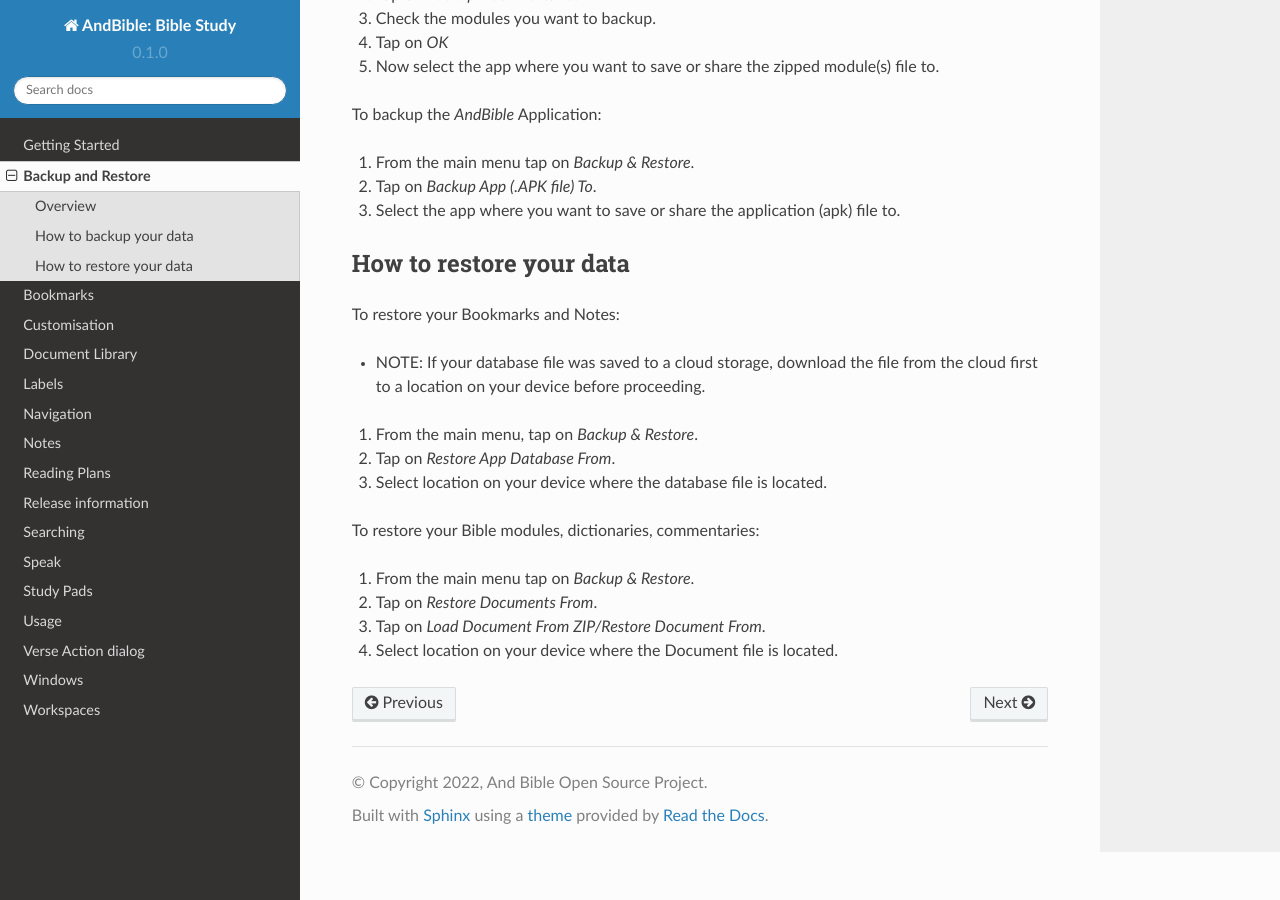
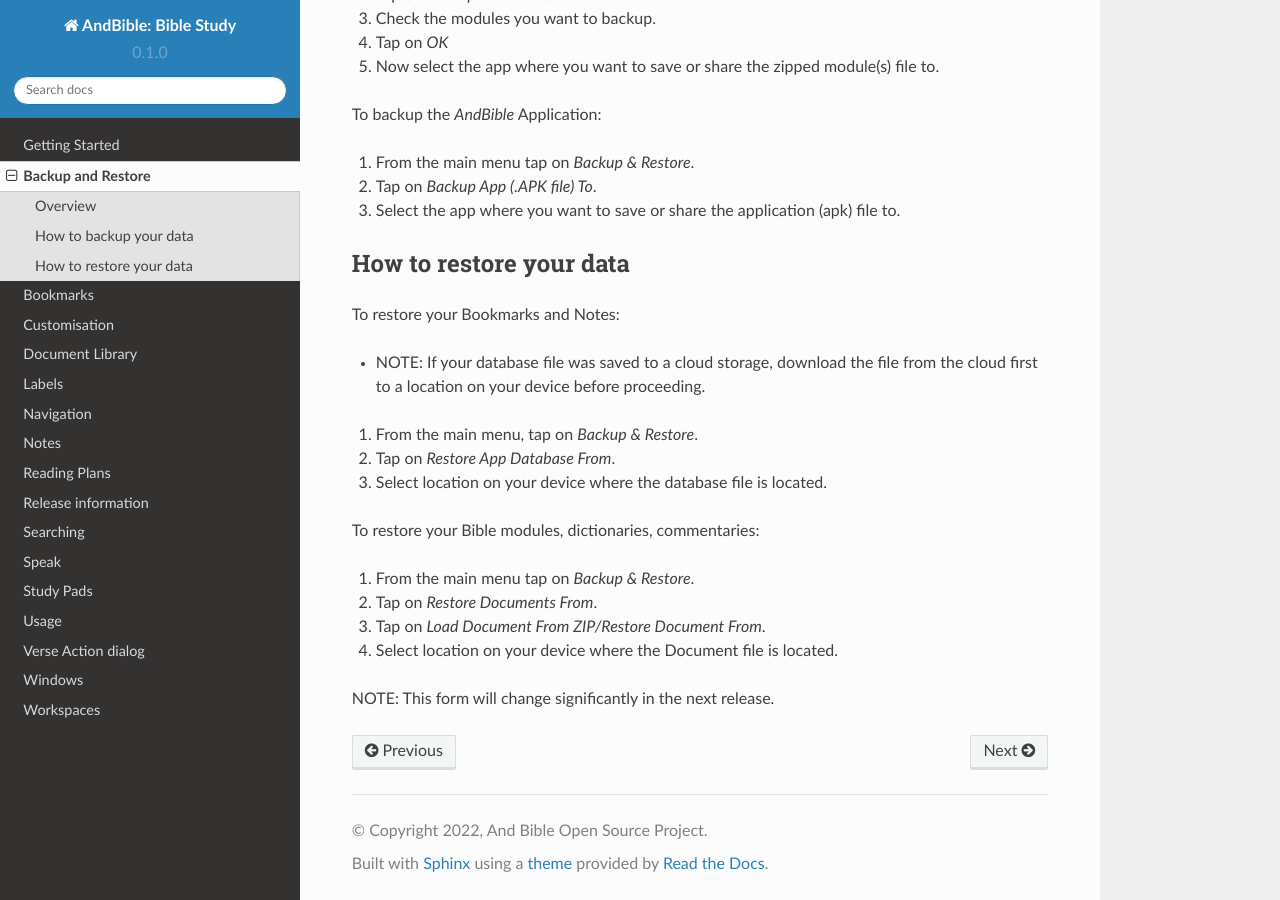
Before and after one commit to AndBible/docs, a Sphinx documentation site: the page built from docs/source/backup_restore.rst, in a window 1280 px wide and 900 px high, scrolled down 625 px. Built offline with Sphinx 7.4.7 and the Read the Docs theme 2.0.0, drawn with Linux system fonts in a browser that asks for light colours; pages that are not in the unit, such as notebooks, are missing from menus.

Commit message:
Update backup_restore.rst

```diff
--- a/docs/source/backup_restore.rst
+++ b/docs/source/backup_restore.rst
@@ -46,3 +46,5 @@
 #. Tap on `Restore Documents From`.
 #. Tap on `Load Document From ZIP/Restore Document From`.
 #. Select location on your device where the Document file is located.
+
+NOTE: This form will change significantly in the next release.
```
